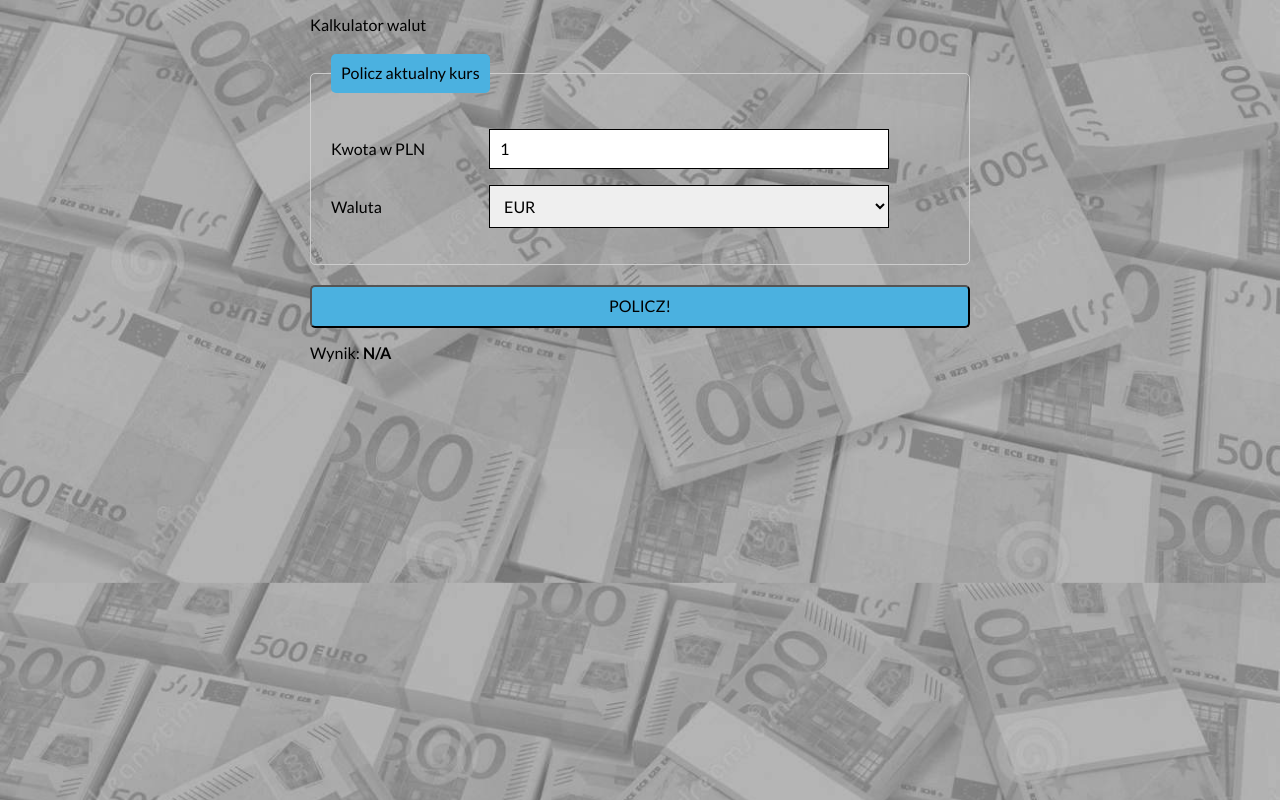
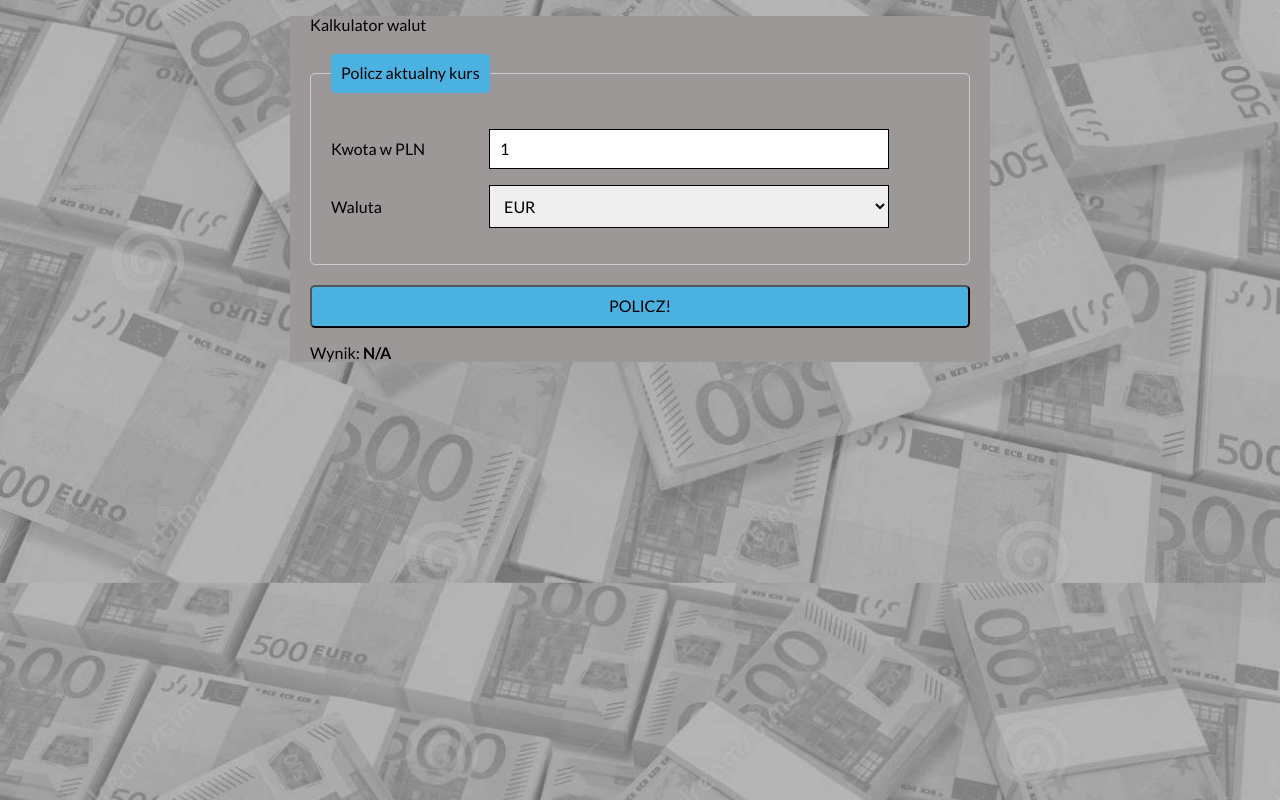
Before and after one commit to MonikaPflegel/currencyconverter, a plain HTML site: page index.html in a window 1280 px wide. Drawn offline with nearby package versions, Linux system fonts and the light colour scheme.

Commit message:
background

```diff
--- a/css/container.css
+++ b/css/container.css
@@ -1,4 +1,5 @@
 .container {
+   background-color: rgb(156, 152, 152);
     max-width: 700px;
     margin: 0 auto;
     font-family: 'Lato', sans-serif;
```
